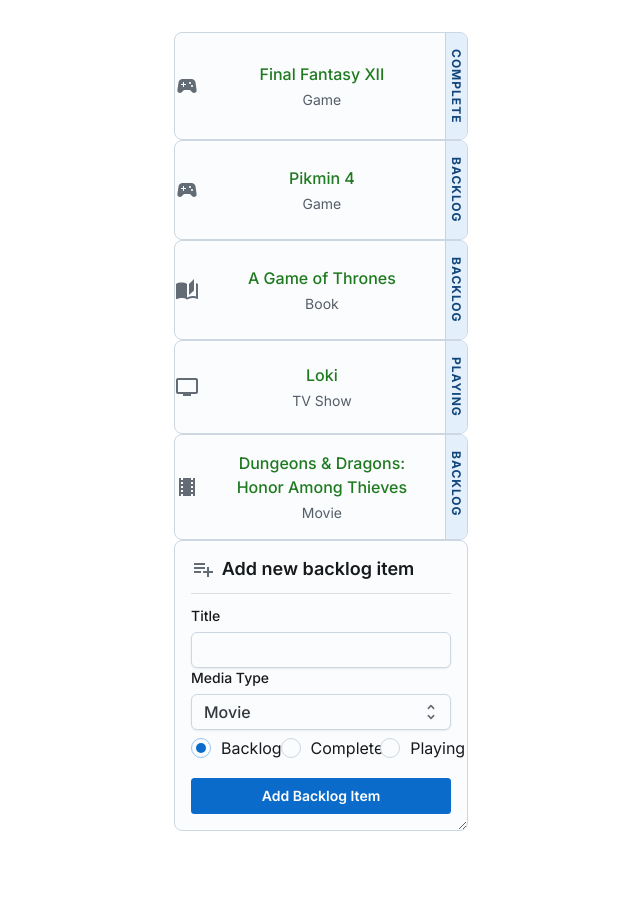
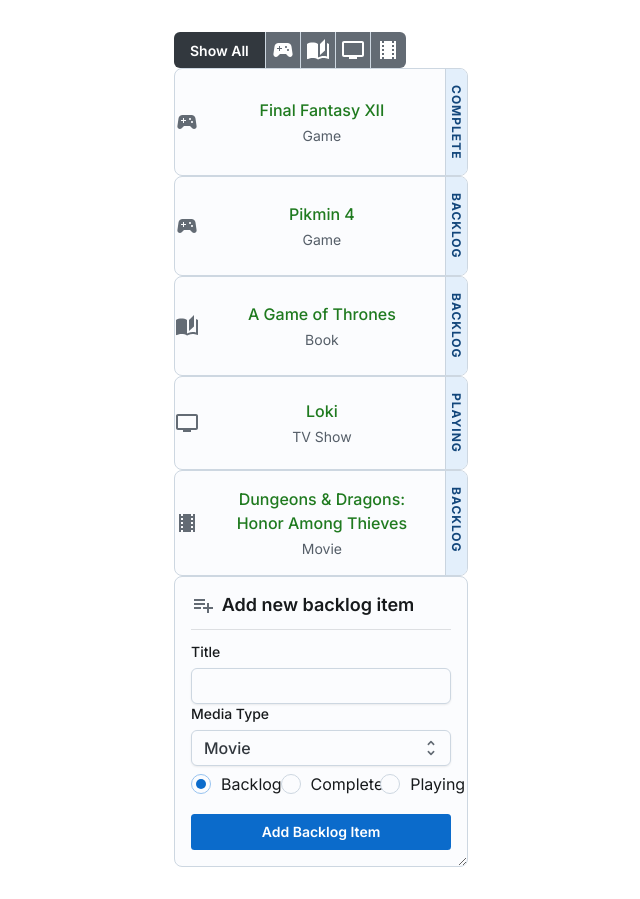
Before and after one commit to dbyrne978/back-log-buddy, a React (Vite) app in the folder back-log-buddy/: page / in a window 1280 px wide. Shown: the whole page, without its empty margins (319-959 px from the left). Before the commit the page ends 863 px from the top, so only its background shows below. Built offline with nearby package versions, Linux system fonts and the light colour scheme.

Commit message:
Create FormatFilter component

```diff
--- a/back-log-buddy/src/App.jsx
+++ b/back-log-buddy/src/App.jsx
@@ -1,15 +1,21 @@
 import './App.css'
 import MediaCard from './components/BacklogItem.jsx'
 import MediaCardNew from './components/BacklogItemAdder.jsx'
+import FormatFilter from './components/FormatFilter.jsx'
 import * as React from 'react';
 import { CssVarsProvider } from '@mui/joy/styles';
 import PropTypes from 'prop-types';
 
 function App({ mediaList }) {
   const [currentMediaList, setCurrentMediaList] = React.useState(mediaList)
+  const [formatFilter, setFormatFilter] = React.useState('all')
 
   return (
     <CssVarsProvider>
+      <FormatFilter
+        formatFilter={formatFilter}
+        setFormatFilter={setFormatFilter}
+      />
 
       {currentMediaList.map(media => {
         return (
--- /dev/null
+++ b/back-log-buddy/src/components/FormatFilter.jsx
@@ -0,0 +1,46 @@
+import PropTypes from 'prop-types';
+import ToggleButtonGroup from '@mui/joy/ToggleButtonGroup';
+import Button from '@mui/joy/Button';
+import IconButton from '@mui/joy/IconButton';
+import SportsEsportsIcon from '@mui/icons-material/SportsEsports';
+import AutoStoriesIcon from '@mui/icons-material/AutoStories';
+import TvIcon from '@mui/icons-material/Tv';
+import LocalMoviesIcon from '@mui/icons-material/LocalMovies';
+
+const FormatFilter = ({ formatFilter, setFormatFilter }) => {
+  return (
+    <ToggleButtonGroup
+      variant="solid"
+      value={formatFilter}
+      onChange={(event, newValue) => {
+        setFormatFilter(newValue);
+      }}
+    >
+      <Button value="all">Show All</Button>
+
+      <IconButton value='games'>
+        <SportsEsportsIcon />
+      </IconButton>
+
+      <IconButton value='books'>
+        <AutoStoriesIcon />
+      </IconButton>
+
+      <IconButton value='shows'>
+        <TvIcon />
+      </IconButton>
+
+      <IconButton value='movies'>
+        <LocalMoviesIcon />
+      </IconButton>
+
+    </ToggleButtonGroup>
+  )
+}
+
+FormatFilter.propTypes = {
+  formatFilter: PropTypes.string,
+  setFormatFilter: PropTypes.func,
+}
+
+export default FormatFilter
```
